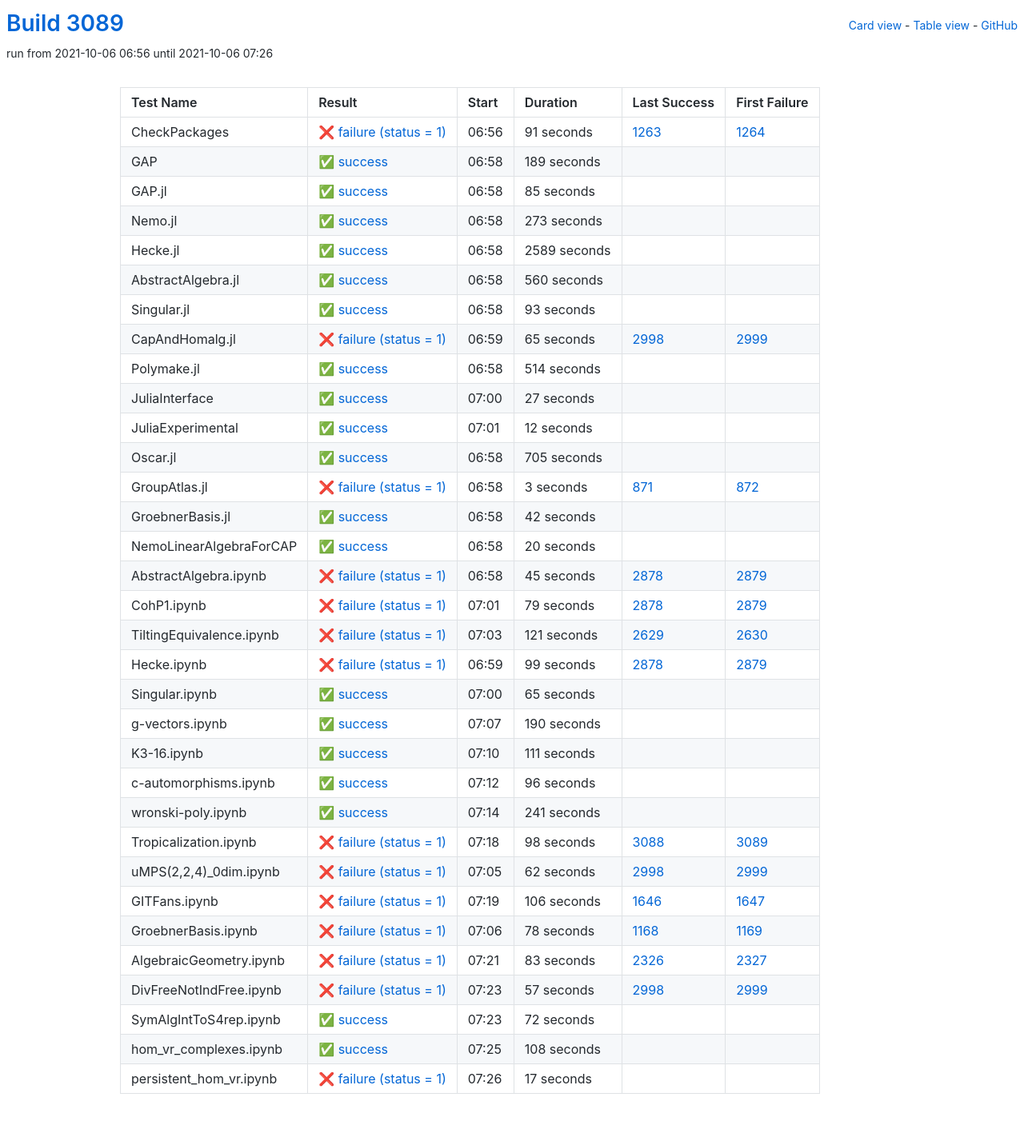
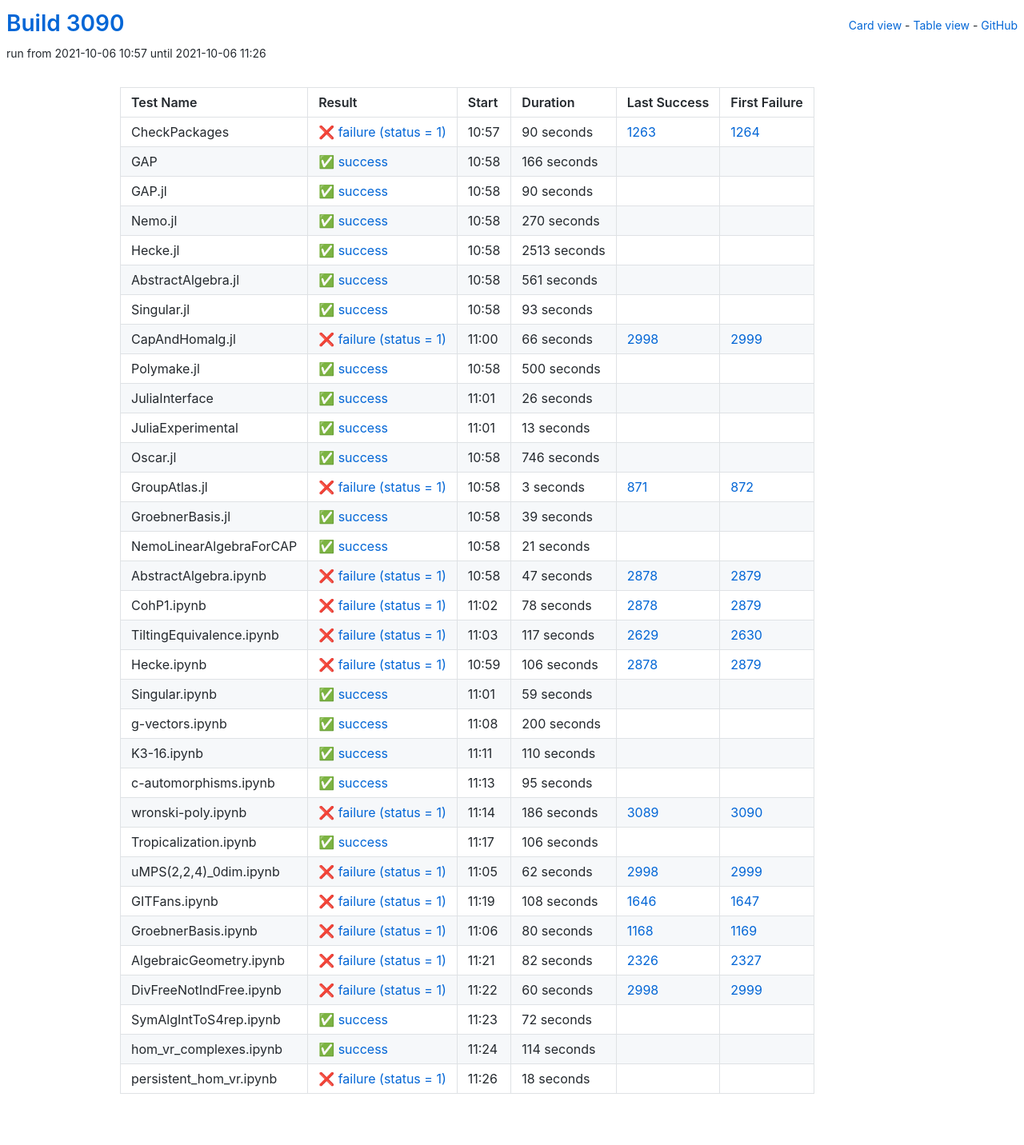
Before and after one commit to oscar-system/oscar-ci-status-stable, a Jekyll site: the page built from table.html, in a window 1280 px wide. Shown: the whole page at 80% size. Built offline with Jekyll 4.4.1, drawn with Linux system fonts in a browser that asks for light colours.

Commit message:
Build #3090

```diff
--- a/_data/ci.yml
+++ b/_data/ci.yml
@@ -1,6 +1,6 @@
 ---
-build: 3089
-build_url: https://oscarci.mathematik.uni-kl.de/job/oscar-stable/3089/
+build: 3090
+build_url: https://oscarci.mathematik.uni-kl.de/job/oscar-stable/3090/
 job: oscar-stable
 organization: oscar-system
 repo: oscar-ci-status-stable
@@ -8,80 +8,80 @@ repourl: https://github.com/oscar-system/oscar-ci-status-stable
 tests:
 - name: CheckPackages
   id: checkpackages
-  log: https://oscarci.mathematik.uni-kl.de/job/oscar-stable/3089/artifact/logs/build-3089/CheckPackages.log
-  start: 2021-10-06 06:56
+  log: https://oscarci.mathematik.uni-kl.de/job/oscar-stable/3090/artifact/logs/build-3090/CheckPackages.log
+  start: 2021-10-06 10:57
   success: false
   exitcode: 1
   status: failure
-  duration: 91
+  duration: 90
   last_success: 1263
   last_success_url: https://oscarci.mathematik.uni-kl.de/job/oscar-stable/1263/
   first_failure: 1264
   first_failure_url: https://oscarci.mathematik.uni-kl.de/job/oscar-stable/1264/
 - name: GAP
   id: gap
-  log: https://oscarci.mathematik.uni-kl.de/job/oscar-stable/3089/artifact/logs/build-3089/GAP.log
-  start: 2021-10-06 06:58
+  log: https://oscarci.mathematik.uni-kl.de/job/oscar-stable/3090/artifact/logs/build-3090/GAP.log
+  start: 2021-10-06 10:58
   success: true
   exitcode: 0
   status: success
-  duration: 189
+  duration: 166
   last_success: false
   last_success_url:
   first_failure: false
   first_failure_url:
 - name: GAP.jl
   id: gap-jl
-  log: https://oscarci.mathematik.uni-kl.de/job/oscar-stable/3089/artifact/logs/build-3089/GAP.jl.log
-  start: 2021-10-06 06:58
+  log: https://oscarci.mathematik.uni-kl.de/job/oscar-stable/3090/artifact/logs/build-3090/GAP.jl.log
+  start: 2021-10-06 10:58
   success: true
   exitcode: 0
   status: success
-  duration: 85
+  duration: 90
   last_success: false
   last_success_url:
   first_failure: false
   first_failure_url:
 - name: Nemo.jl
   id: nemo-jl
-  log: https://oscarci.mathematik.uni-kl.de/job/oscar-stable/3089/artifact/logs/build-3089/Nemo.jl.log
-  start: 2021-10-06 06:58
+  log: https://oscarci.mathematik.uni-kl.de/job/oscar-stable/3090/artifact/logs/build-3090/Nemo.jl.log
+  start: 2021-10-06 10:58
   success: true
   exitcode: 0
   status: success
-  duration: 273
+  duration: 270
   last_success: false
   last_success_url:
   first_failure: false
   first_failure_url:
 - name: Hecke.jl
   id: hecke-jl
-  log: https://oscarci.mathematik.uni-kl.de/job/oscar-stable/3089/artifact/logs/build-3089/Hecke.jl.log
-  start: 2021-10-06 06:58
+  log: https://oscarci.mathematik.uni-kl.de/job/oscar-stable/3090/artifact/logs/build-3090/Hecke.jl.log
+  start: 2021-10-06 10:58
   success: true
   exitcode: 0
   status: success
-  duration: 2589
+  duration: 2513
   last_success: false
   last_success_url:
   first_failure: false
   first_failure_url:
 - name: AbstractAlgebra.jl
   id: abstractalgebra-jl
-  log: https://oscarci.mathematik.uni-kl.de/job/oscar-stable/3089/artifact/logs/build-3089/AbstractAlgebra.jl.log
-  start: 2021-10-06 06:58
+  log: https://oscarci.mathematik.uni-kl.de/job/oscar-stable/3090/artifact/logs/build-3090/AbstractAlgebra.jl.log
+  start: 2021-10-06 10:58
   success: true
   exitcode: 0
   status: success
-  duration: 560
+  duration: 561
   last_success: false
   last_success_url:
   first_failure: false
   first_failure_url:
 - name: Singular.jl
   id: singular-jl
-  log: https://oscarci.mathematik.uni-kl.de/job/oscar-stable/3089/artifact/logs/build-3089/Singular.jl.log
-  start: 2021-10-06 06:58
+  log: https://oscarci.mathematik.uni-kl.de/job/oscar-stable/3090/artifact/logs/build-3090/Singular.jl.log
+  start: 2021-10-06 10:58
   success: true
   exitcode: 0
   status: success
@@ -92,68 +92,68 @@ tests:
   first_failure_url:
 - name: CapAndHomalg.jl
   id: capandhomalg-jl
-  log: https://oscarci.mathematik.uni-kl.de/job/oscar-stable/3089/artifact/logs/build-3089/CapAndHomalg.jl.log
-  start: 2021-10-06 06:59
+  log: https://oscarci.mathematik.uni-kl.de/job/oscar-stable/3090/artifact/logs/build-3090/CapAndHomalg.jl.log
+  start: 2021-10-06 11:00
   success: false
   exitcode: 1
   status: failure
-  duration: 65
+  duration: 66
   last_success: 2998
   last_success_url: https://oscarci.mathematik.uni-kl.de/job/oscar-stable/2998/
   first_failure: 2999
   first_failure_url: https://oscarci.mathematik.uni-kl.de/job/oscar-stable/2999/
 - name: Polymake.jl
   id: polymake-jl
-  log: https://oscarci.mathematik.uni-kl.de/job/oscar-stable/3089/artifact/logs/build-3089/Polymake.jl.log
-  start: 2021-10-06 06:58
+  log: https://oscarci.mathematik.uni-kl.de/job/oscar-stable/3090/artifact/logs/build-3090/Polymake.jl.log
+  start: 2021-10-06 10:58
   success: true
   exitcode: 0
   status: success
-  duration: 514
+  duration: 500
   last_success: false
   last_success_url:
   first_failure: false
   first_failure_url:
 - name: JuliaInterface
   id: juliainterface
-  log: https://oscarci.mathematik.uni-kl.de/job/oscar-stable/3089/artifact/logs/build-3089/JuliaInterface.log
-  start: 2021-10-06 07:00
+  log: https://oscarci.mathematik.uni-kl.de/job/oscar-stable/3090/artifact/logs/build-3090/JuliaInterface.log
+  start: 2021-10-06 11:01
   success: true
   exitcode: 0
   status: success
-  duration: 27
+  duration: 26
   last_success: false
   last_success_url:
   first_failure: false
   first_failure_url:
 - name: JuliaExperimental
   id: juliaexperimental
-  log: https://oscarci.mathematik.uni-kl.de/job/oscar-stable/3089/artifact/logs/build-3089/JuliaExperimental.log
-  start: 2021-10-06 07:01
+  log: https://oscarci.mathematik.uni-kl.de/job/oscar-stable/3090/artifact/logs/build-3090/JuliaExperimental.log
+  start: 2021-10-06 11:01
   success: true
   exitcode: 0
   status: success
-  duration: 12
+  duration: 13
   last_success: false
   last_success_url:
   first_failure: false
   first_failure_url:
 - name: Oscar.jl
   id: oscar-jl
-  log: https://oscarci.mathematik.uni-kl.de/job/oscar-stable/3089/artifact/logs/build-3089/Oscar.jl.log
-  start: 2021-10-06 06:58
+  log: https://oscarci.mathematik.uni-kl.de/job/oscar-stable/3090/artifact/logs/build-3090/Oscar.jl.log
+  start: 2021-10-06 10:58
   success: true
   exitcode: 0
   status: success
-  duration: 705
+  duration: 746
   last_success: false
   last_success_url:
   first_failure: false
   first_failure_url:
 - name: GroupAtlas.jl
   id: groupatlas-jl
-  log: https://oscarci.mathematik.uni-kl.de/job/oscar-stable/3089/artifact/logs/build-3089/GroupAtlas.jl.log
-  start: 2021-10-06 06:58
+  log: https://oscarci.mathematik.uni-kl.de/job/oscar-stable/3090/artifact/logs/build-3090/GroupAtlas.jl.log
+  start: 2021-10-06 10:58
   success: false
   exitcode: 1
   status: failure
@@ -164,152 +164,152 @@ tests:
   first_failure_url: https://oscarci.mathematik.uni-kl.de/job/oscar-stable/872/
 - name: GroebnerBasis.jl
   id: groebnerbasis-jl
-  log: https://oscarci.mathematik.uni-kl.de/job/oscar-stable/3089/artifact/logs/build-3089/GroebnerBasis.jl.log
-  start: 2021-10-06 06:58
+  log: https://oscarci.mathematik.uni-kl.de/job/oscar-stable/3090/artifact/logs/build-3090/GroebnerBasis.jl.log
+  start: 2021-10-06 10:58
   success: true
   exitcode: 0
   status: success
-  duration: 42
+  duration: 39
   last_success: false
   last_success_url:
   first_failure: false
   first_failure_url:
 - name: NemoLinearAlgebraForCAP
   id: nemolinearalgebraforcap
-  log: https://oscarci.mathematik.uni-kl.de/job/oscar-stable/3089/artifact/logs/build-3089/NemoLinearAlgebraForCAP.log
-  start: 2021-10-06 06:58
+  log: https://oscarci.mathematik.uni-kl.de/job/oscar-stable/3090/artifact/logs/build-3090/NemoLinearAlgebraForCAP.log
+  start: 2021-10-06 10:58
   success: true
   exitcode: 0
   status: success
-  duration: 20
+  duration: 21
   last_success: false
   last_success_url:
   first_failure: false
   first_failure_url:
 - name: AbstractAlgebra.ipynb
   id: abstractalgebra-ipynb
-  log: https://oscarci.mathematik.uni-kl.de/job/oscar-stable/3089/artifact/logs/build-3089/AbstractAlgebra.ipynb.log
-  start: 2021-10-06 06:58
+  log: https://oscarci.mathematik.uni-kl.de/job/oscar-stable/3090/artifact/logs/build-3090/AbstractAlgebra.ipynb.log
+  start: 2021-10-06 10:58
   success: false
   exitcode: 1
   status: failure
-  duration: 45
+  duration: 47
   last_success: 2878
   last_success_url: https://oscarci.mathematik.uni-kl.de/job/oscar-stable/2878/
   first_failure: 2879
   first_failure_url: https://oscarci.mathematik.uni-kl.de/job/oscar-stable/2879/
 - name: CohP1.ipynb
   id: cohp1-ipynb
-  log: https://oscarci.mathematik.uni-kl.de/job/oscar-stable/3089/artifact/logs/build-3089/CohP1.ipynb.log
-  start: 2021-10-06 07:01
+  log: https://oscarci.mathematik.uni-kl.de/job/oscar-stable/3090/artifact/logs/build-3090/CohP1.ipynb.log
+  start: 2021-10-06 11:02
   success: false
   exitcode: 1
   status: failure
-  duration: 79
+  duration: 78
   last_success: 2878
   last_success_url: https://oscarci.mathematik.uni-kl.de/job/oscar-stable/2878/
   first_failure: 2879
   first_failure_url: https://oscarci.mathematik.uni-kl.de/job/oscar-stable/2879/
 - name: TiltingEquivalence.ipynb
   id: tiltingequivalence-ipynb
-  log: https://oscarci.mathematik.uni-kl.de/job/oscar-stable/3089/artifact/logs/build-3089/TiltingEquivalence.ipynb.log
-  start: 2021-10-06 07:03
+  log: https://oscarci.mathematik.uni-kl.de/job/oscar-stable/3090/artifact/logs/build-3090/TiltingEquivalence.ipynb.log
+  start: 2021-10-06 11:03
   success: false
   exitcode: 1
   status: failure
-  duration: 121
+  duration: 117
   last_success: 2629
   last_success_url: https://oscarci.mathematik.uni-kl.de/job/oscar-stable/2629/
   first_failure: 2630
   first_failure_url: https://oscarci.mathematik.uni-kl.de/job/oscar-stable/2630/
 - name: Hecke.ipynb
   id: hecke-ipynb
-  log: https://oscarci.mathematik.uni-kl.de/job/oscar-stable/3089/artifact/logs/build-3089/Hecke.ipynb.log
-  start: 2021-10-06 06:59
+  log: https://oscarci.mathematik.uni-kl.de/job/oscar-stable/3090/artifact/logs/build-3090/Hecke.ipynb.log
+  start: 2021-10-06 10:59
   success: false
   exitcode: 1
   status: failure
-  duration: 99
+  duration: 106
   last_success: 2878
   last_success_url: https://oscarci.mathematik.uni-kl.de/job/oscar-stable/2878/
   first_failure: 2879
   first_failure_url: https://oscarci.mathematik.uni-kl.de/job/oscar-stable/2879/
 - name: Singular.ipynb
   id: singular-ipynb
-  log: https://oscarci.mathematik.uni-kl.de/job/oscar-stable/3089/artifact/logs/build-3089/Singular.ipynb.log
-  start: 2021-10-06 07:00
+  log: https://oscarci.mathematik.uni-kl.de/job/oscar-stable/3090/artifact/logs/build-3090/Singular.ipynb.log
+  start: 2021-10-06 11:01
   success: true
   exitcode: 0
   status: success
-  duration: 65
+  duration: 59
   last_success: false
   last_success_url:
   first_failure: false
   first_failure_url:
 - name: g-vectors.ipynb
   id: g-vectors-ipynb
-  log: https://oscarci.mathematik.uni-kl.de/job/oscar-stable/3089/artifact/logs/build-3089/g-vectors.ipynb.log
-  start: 2021-10-06 07:07
+  log: https://oscarci.mathematik.uni-kl.de/job/oscar-stable/3090/artifact/logs/build-3090/g-vectors.ipynb.log
+  start: 2021-10-06 11:08
   success: true
   exitcode: 0
   status: success
-  duration: 190
+  duration: 200
   last_success: false
   last_success_url:
   first_failure: false
   first_failure_url:
 - name: K3-16.ipynb
   id: k3-16-ipynb
-  log: https://oscarci.mathematik.uni-kl.de/job/oscar-stable/3089/artifact/logs/build-3089/K3-16.ipynb.log
-  start: 2021-10-06 07:10
+  log: https://oscarci.mathematik.uni-kl.de/job/oscar-stable/3090/artifact/logs/build-3090/K3-16.ipynb.log
+  start: 2021-10-06 11:11
   success: true
   exitcode: 0
   status: success
-  duration: 111
+  duration: 110
   last_success: false
   last_success_url:
   first_failure: false
   first_failure_url:
 - name: c-automorphisms.ipynb
   id: c-automorphisms-ipynb
-  log: https://oscarci.mathematik.uni-kl.de/job/oscar-stable/3089/artifact/logs/build-3089/c-automorphisms.ipynb.log
-  start: 2021-10-06 07:12
+  log: https://oscarci.mathematik.uni-kl.de/job/oscar-stable/3090/artifact/logs/build-3090/c-automorphisms.ipynb.log
+  start: 2021-10-06 11:13
   success: true
   exitcode: 0
   status: success
-  duration: 96
+  duration: 95
   last_success: false
   last_success_url:
   first_failure: false
   first_failure_url:
 - name: wronski-poly.ipynb
   id: wronski-poly-ipynb
-  log: https://oscarci.mathematik.uni-kl.de/job/oscar-stable/3089/artifact/logs/build-3089/wronski-poly.ipynb.log
-  start: 2021-10-06 07:14
+  log: https://oscarci.mathematik.uni-kl.de/job/oscar-stable/3090/artifact/logs/build-3090/wronski-poly.ipynb.log
+  start: 2021-10-06 11:14
+  success: false
+  exitcode: 1
+  status: failure
+  duration: 186
+  last_success: 3089
+  last_success_url: https://oscarci.mathematik.uni-kl.de/job/oscar-stable/3089/
+  first_failure: 3090
+  first_failure_url: https://oscarci.mathematik.uni-kl.de/job/oscar-stable/3090/
+- name: Tropicalization.ipynb
+  id: tropicalization-ipynb
+  log: https://oscarci.mathematik.uni-kl.de/job/oscar-stable/3090/artifact/logs/build-3090/Tropicalization.ipynb.log
+  start: 2021-10-06 11:17
   success: true
   exitcode: 0
   status: success
-  duration: 241
+  duration: 106
   last_success: false
   last_success_url:
   first_failure: false
   first_failure_url:
-- name: Tropicalization.ipynb
-  id: tropicalization-ipynb
-  log: https://oscarci.mathematik.uni-kl.de/job/oscar-stable/3089/artifact/logs/build-3089/Tropicalization.ipynb.log
-  start: 2021-10-06 07:18
-  success: false
-  exitcode: 1
-  status: failure
-  duration: 98
-  last_success: 3088
-  last_success_url: https://oscarci.mathematik.uni-kl.de/job/oscar-stable/3088/
-  first_failure: 3089
-  first_failure_url: https://oscarci.mathematik.uni-kl.de/job/oscar-stable/3089/
 - name: uMPS(2,2,4)_0dim.ipynb
   id: umps-2-2-4-0dim-ipynb
-  log: https://oscarci.mathematik.uni-kl.de/job/oscar-stable/3089/artifact/logs/build-3089/uMPS-2-2-4-_0dim.ipynb.log
-  start: 2021-10-06 07:05
+  log: https://oscarci.mathematik.uni-kl.de/job/oscar-stable/3090/artifact/logs/build-3090/uMPS-2-2-4-_0dim.ipynb.log
+  start: 2021-10-06 11:05
   success: false
   exitcode: 1
   status: failure
@@ -320,56 +320,56 @@ tests:
   first_failure_url: https://oscarci.mathematik.uni-kl.de/job/oscar-stable/2999/
 - name: GITFans.ipynb
   id: gitfans-ipynb
-  log: https://oscarci.mathematik.uni-kl.de/job/oscar-stable/3089/artifact/logs/build-3089/GITFans.ipynb.log
-  start: 2021-10-06 07:19
+  log: https://oscarci.mathematik.uni-kl.de/job/oscar-stable/3090/artifact/logs/build-3090/GITFans.ipynb.log
+  start: 2021-10-06 11:19
   success: false
   exitcode: 1
   status: failure
-  duration: 106
+  duration: 108
   last_success: 1646
   last_success_url: https://oscarci.mathematik.uni-kl.de/job/oscar-stable/1646/
   first_failure: 1647
   first_failure_url: https://oscarci.mathematik.uni-kl.de/job/oscar-stable/1647/
 - name: GroebnerBasis.ipynb
   id: groebnerbasis-ipynb
-  log: https://oscarci.mathematik.uni-kl.de/job/oscar-stable/3089/artifact/logs/build-3089/GroebnerBasis.ipynb.log
-  start: 2021-10-06 07:06
+  log: https://oscarci.mathematik.uni-kl.de/job/oscar-stable/3090/artifact/logs/build-3090/GroebnerBasis.ipynb.log
+  start: 2021-10-06 11:06
   success: false
   exitcode: 1
   status: failure
-  duration: 78
+  duration: 80
   last_success: 1168
   last_success_url: https://oscarci.mathematik.uni-kl.de/job/oscar-stable/1168/
   first_failure: 1169
   first_failure_url: https://oscarci.mathematik.uni-kl.de/job/oscar-stable/1169/
 - name: AlgebraicGeometry.ipynb
   id: algebraicgeometry-ipynb
-  log: https://oscarci.mathematik.uni-kl.de/job/oscar-stable/3089/artifact/logs/build-3089/AlgebraicGeometry.ipynb.log
-  start: 2021-10-06 07:21
+  log: https://oscarci.mathematik.uni-kl.de/job/oscar-stable/3090/artifact/logs/build-3090/AlgebraicGeometry.ipynb.log
+  start: 2021-10-06 11:21
   success: false
   exitcode: 1
   status: failure
-  duration: 83
+  duration: 82
   last_success: 2326
   last_success_url: https://oscarci.mathematik.uni-kl.de/job/oscar-stable/2326/
   first_failure: 2327
   first_failure_url: https://oscarci.mathematik.uni-kl.de/job/oscar-stable/2327/
 - name: DivFreeNotIndFree.ipynb
   id: divfreenotindfree-ipynb
-  log: https://oscarci.mathematik.uni-kl.de/job/oscar-stable/3089/artifact/logs/build-3089/DivFreeNotIndFree.ipynb.log
-  start: 2021-10-06 07:23
+  log: https://oscarci.mathematik.uni-kl.de/job/oscar-stable/3090/artifact/logs/build-3090/DivFreeNotIndFree.ipynb.log
+  start: 2021-10-06 11:22
   success: false
   exitcode: 1
   status: failure
-  duration: 57
+  duration: 60
   last_success: 2998
   last_success_url: https://oscarci.mathematik.uni-kl.de/job/oscar-stable/2998/
   first_failure: 2999
   first_failure_url: https://oscarci.mathematik.uni-kl.de/job/oscar-stable/2999/
 - name: SymAlgIntToS4rep.ipynb
   id: symalginttos4rep-ipynb
-  log: https://oscarci.mathematik.uni-kl.de/job/oscar-stable/3089/artifact/logs/build-3089/SymAlgIntToS4rep.ipynb.log
-  start: 2021-10-06 07:23
+  log: https://oscarci.mathematik.uni-kl.de/job/oscar-stable/3090/artifact/logs/build-3090/SymAlgIntToS4rep.ipynb.log
+  start: 2021-10-06 11:23
   success: true
   exitcode: 0
   status: success
@@ -380,24 +380,24 @@ tests:
   first_failure_url:
 - name: hom_vr_complexes.ipynb
   id: hom-vr-complexes-ipynb
-  log: https://oscarci.mathematik.uni-kl.de/job/oscar-stable/3089/artifact/logs/build-3089/hom_vr_complexes.ipynb.log
-  start: 2021-10-06 07:25
+  log: https://oscarci.mathematik.uni-kl.de/job/oscar-stable/3090/artifact/logs/build-3090/hom_vr_complexes.ipynb.log
+  start: 2021-10-06 11:24
   success: true
   exitcode: 0
   status: success
-  duration: 108
+  duration: 114
   last_success: false
   last_success_url:
   first_failure: false
   first_failure_url:
 - name: persistent_hom_vr.ipynb
   id: persistent-hom-vr-ipynb
-  log: https://oscarci.mathematik.uni-kl.de/job/oscar-stable/3089/artifact/logs/build-3089/persistent_hom_vr.ipynb.log
-  start: 2021-10-06 07:26
+  log: https://oscarci.mathematik.uni-kl.de/job/oscar-stable/3090/artifact/logs/build-3090/persistent_hom_vr.ipynb.log
+  start: 2021-10-06 11:26
   success: false
   exitcode: 1
   status: failure
-  duration: 17
+  duration: 18
   last_success: false
   last_success_url:
   first_failure: false
```
Also changed, not shown: README.md.
